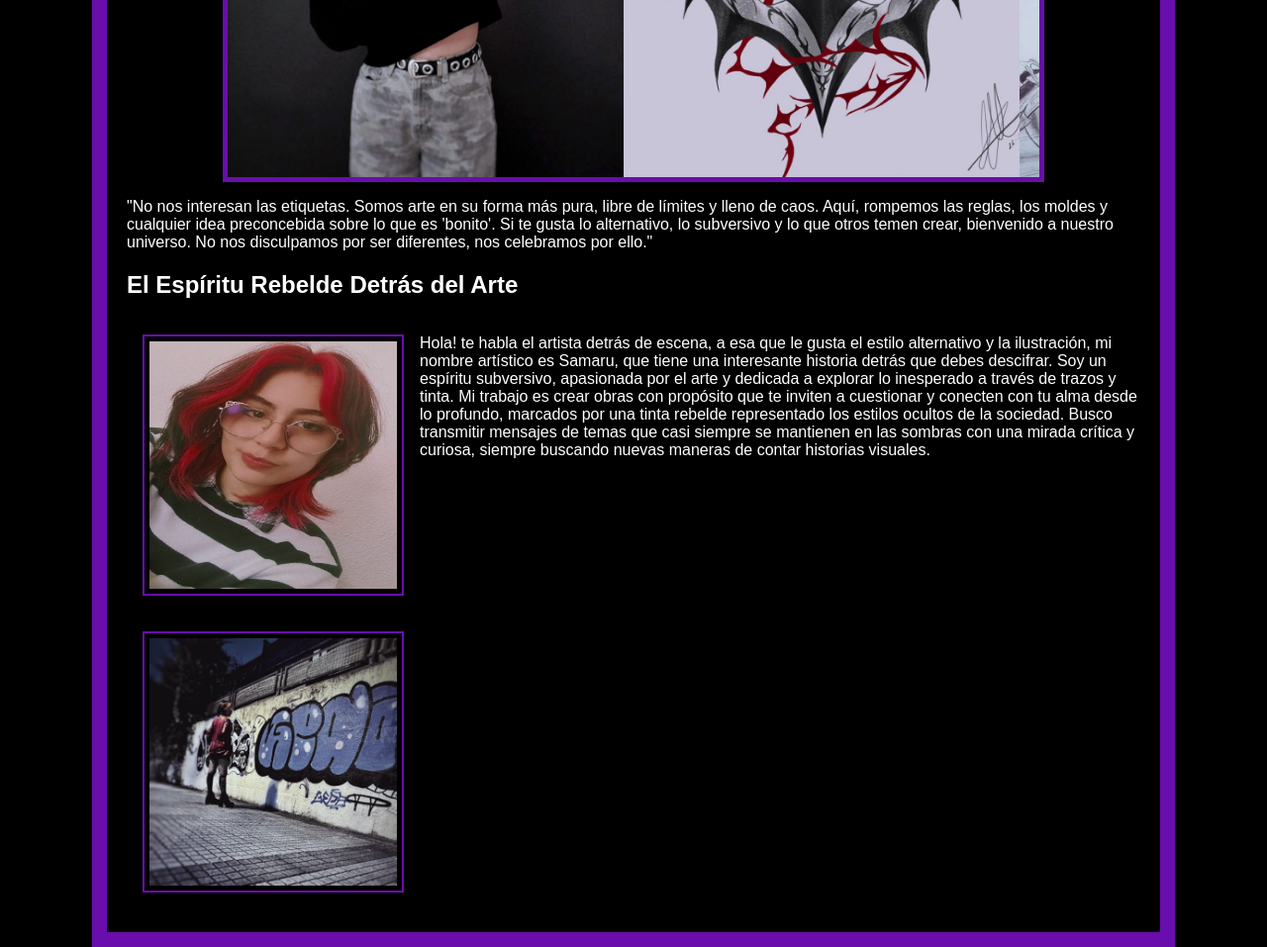
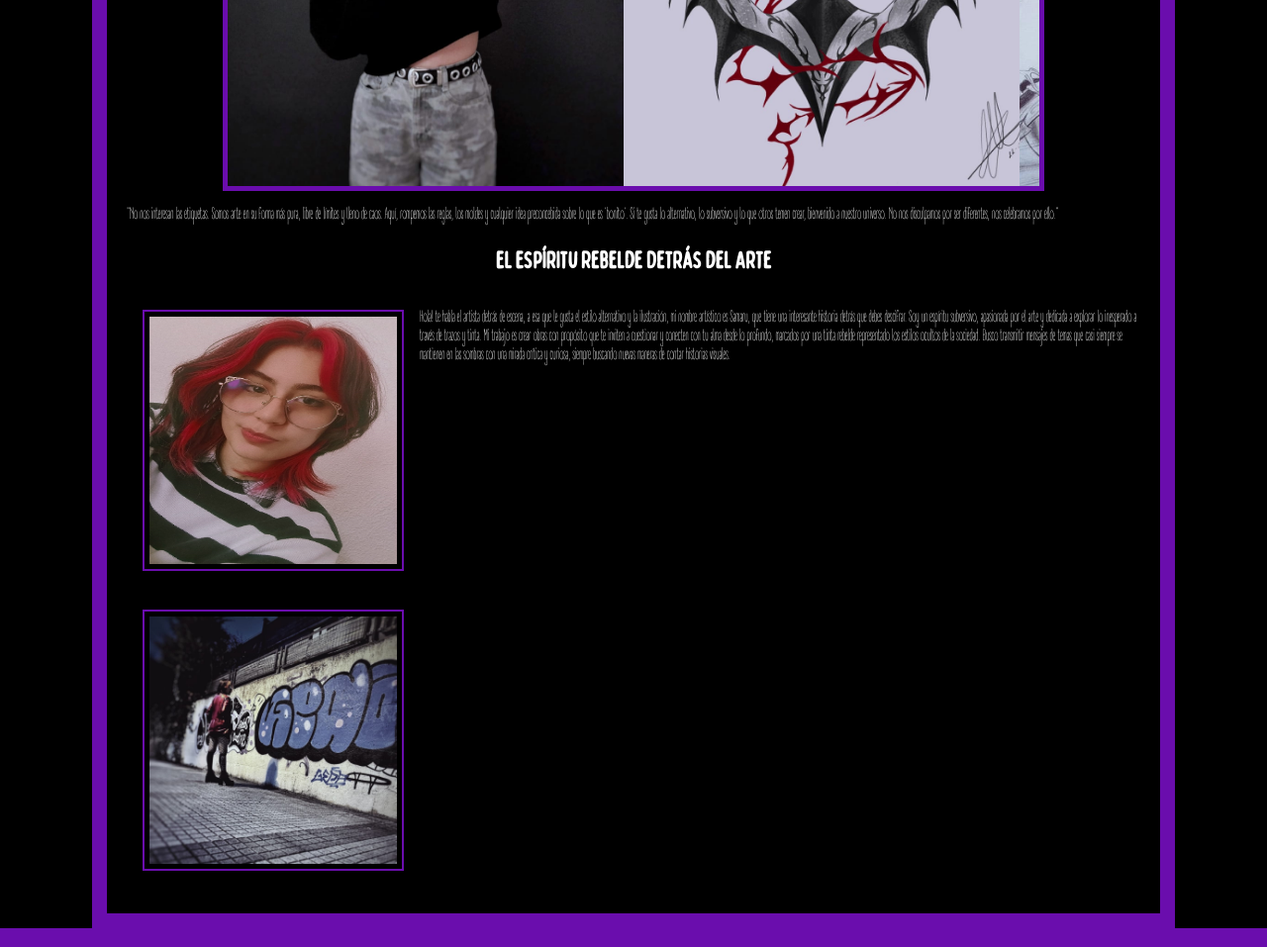
Before and after one commit to cleialopes/galeria_de_artes, a plain HTML site: page index.html in a window 1280 px wide. Shown: the part 990-1947 px from the top of the page at 99% size. Drawn offline with Linux system fonts and the light colour scheme.

Commit message:
add fuente

```diff
--- a/styles.css
+++ b/styles.css
@@ -1,13 +1,26 @@
+@font-face {
+    font-family: 'textos';
+    src: url('font/A_DAY_WITHOUT_SUN.otf') format('woff');
+   font-weight: normal;
+   font-style: normal;
+}
+@font-face {
+    font-family: 'titulo';
+    src: url('font/bobby_jones_soft_condensed.otf') format('woff');
+   font-weight: normal;
+   font-style: normal;
+}
 /* Estilos del body */
 body {
-    font-family: Arial, sans-serif;
+    font-family: 'textos';
     margin: 0;
     padding: 0;
     background-color: #000; /* Fondo negro */
     color: #fff; /* Texto blanco */
 }
 
-h1 {
+h1, h2 {
+    font-family: 'titulo';
     text-align: center;
 }
 /* Estilos del Header */
@@ -70,9 +83,7 @@ nav ul li.cart a {
     max-width: 80%; /* Ocupa el 80% de la pantalla */
     margin: 0 auto; /* Centra el contenedor */
 }
-
-/* Estilos del Carrusel */
-.carousel-container {
+.carousel-container { /* Estilos del Carrusel */
     position: relative;
     max-width: 80%; /* Ocupa el 80% de la pantalla */
     height: 500px;
```
Also changed, not shown: font/A_DAY_WITHOUT_SUN.otf (renamed from font/a_day_without_sun/A DAY WITHOUT SUN.otf), font/bobby_jones_soft_condensed.otf (renamed from font/bobby-jones-soft-condensed-maisfontes.7a25/bobby-jones-soft-condensed.otf), 1 other file.
